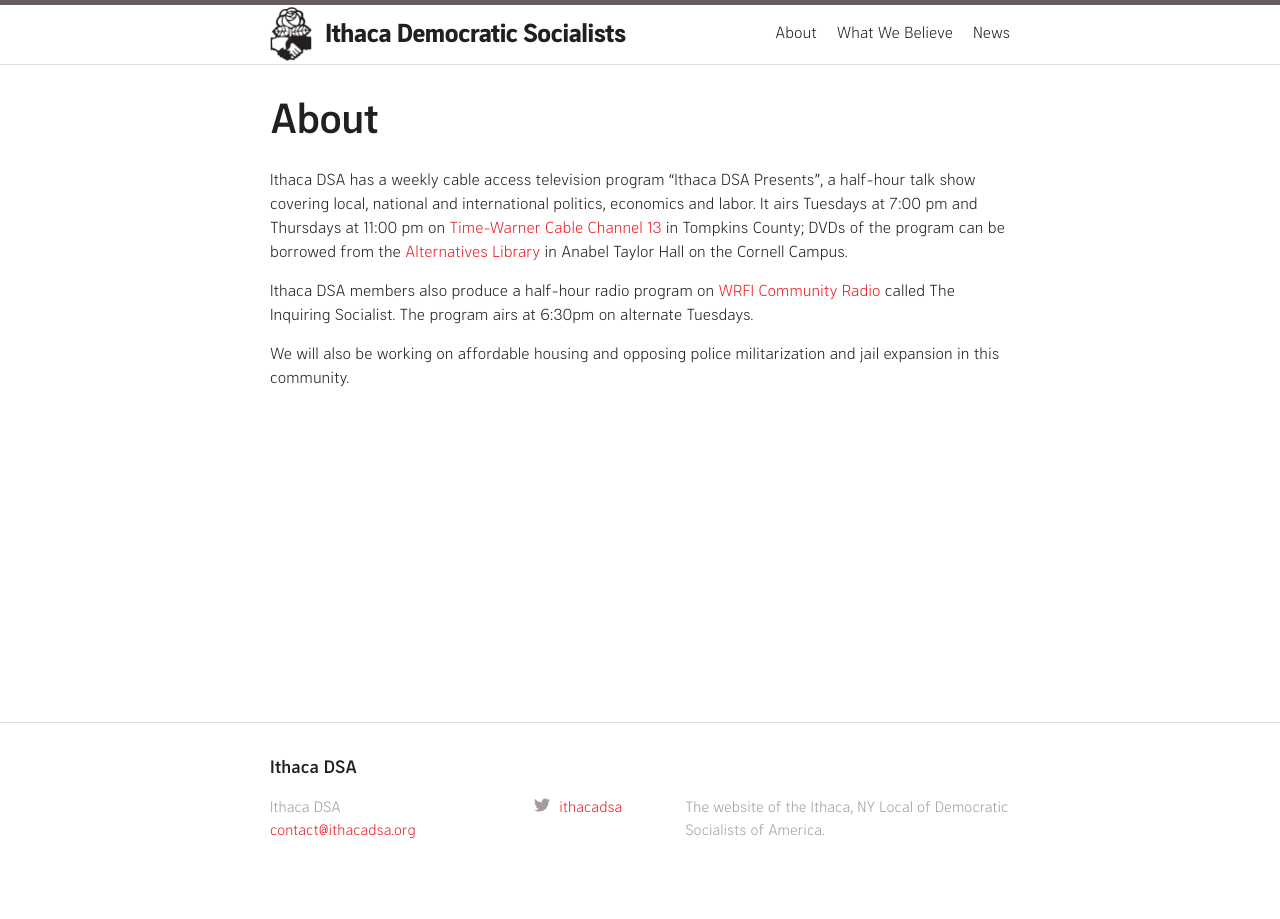
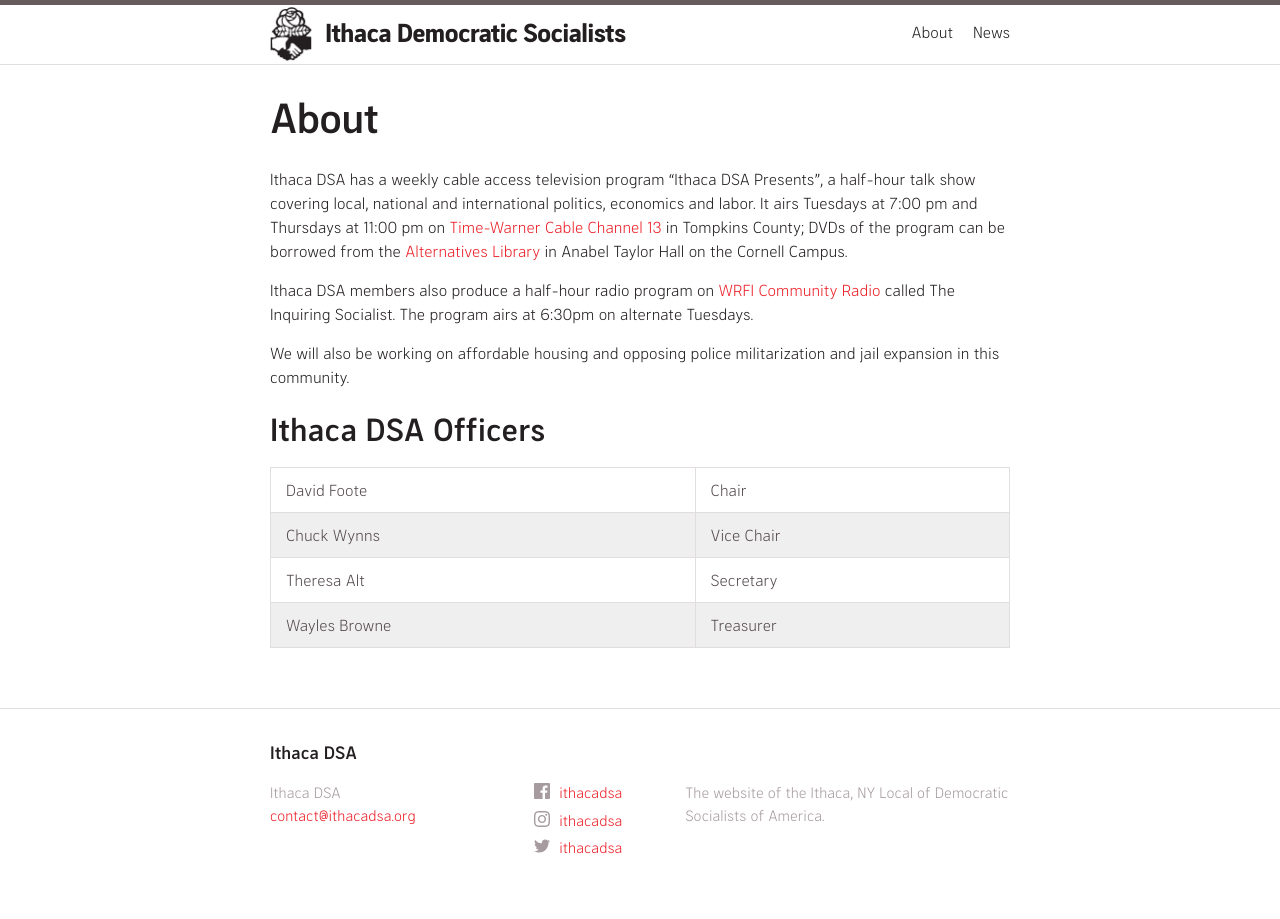
Before and after one commit to ithacadsa/ithacadsa.github.io, a Jekyll site: the page built from about.md, in a window 1280 px wide. Built offline with Jekyll 4.4.1, drawn with Linux system fonts in a browser that asks for light colours.

```diff
--- a/_config.yml
+++ b/_config.yml
@@ -20,10 +20,11 @@ description: >-
 baseurl: ""
 url: "https://ithacadsa.org"
 twitter_username: ithacadsa
+facebook_username: ithacadsa
+instagram_username: ithacadsa
 
 # Build settings
 markdown: kramdown
-theme: minima
 plugins:
   - jekyll-feed
 
--- a/about.md
+++ b/about.md
@@ -10,6 +10,13 @@ Ithaca DSA members also produce a half-hour radio program on [WRFI Community Rad
 
 We will also be working on affordable housing and opposing police militarization and jail expansion in this community.
 
+## Ithaca DSA Officers
+
+| David Foote   | Chair      |
+| Chuck Wynns   | Vice Chair |
+| Theresa Alt   | Secretary  |
+| Wayles Browne | Treasurer  |
+
 [cable-link]: http://pegasys.webstarts.com/index.html
 [alternatives-link]: https://www.alternativeslibrary.org/
 [wrfi-link]: https://www.wrfi.org/
```
Also changed, not shown: believe.md (deleted, +0 -13 lines), index.md (+7 -1 lines).
